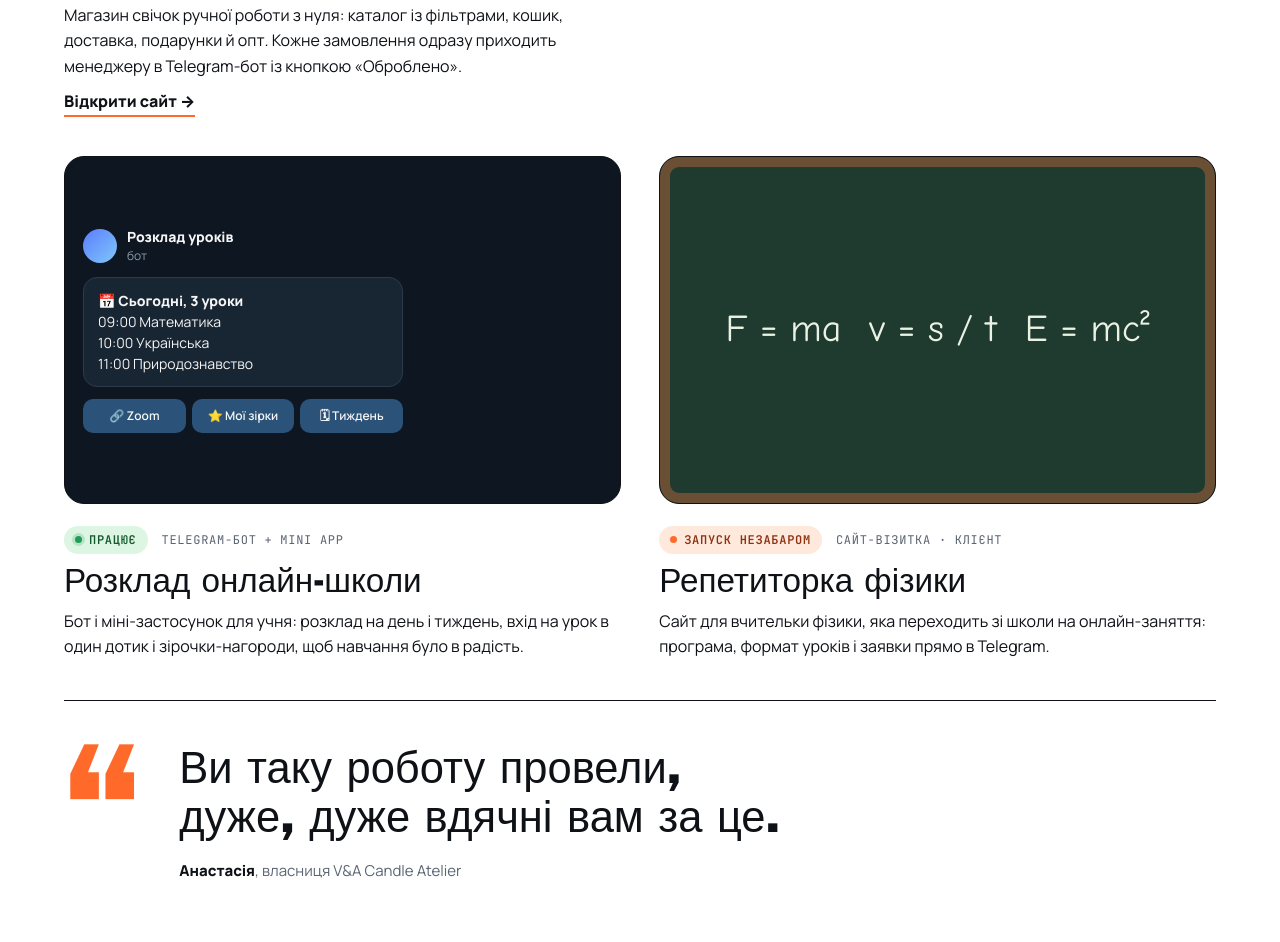
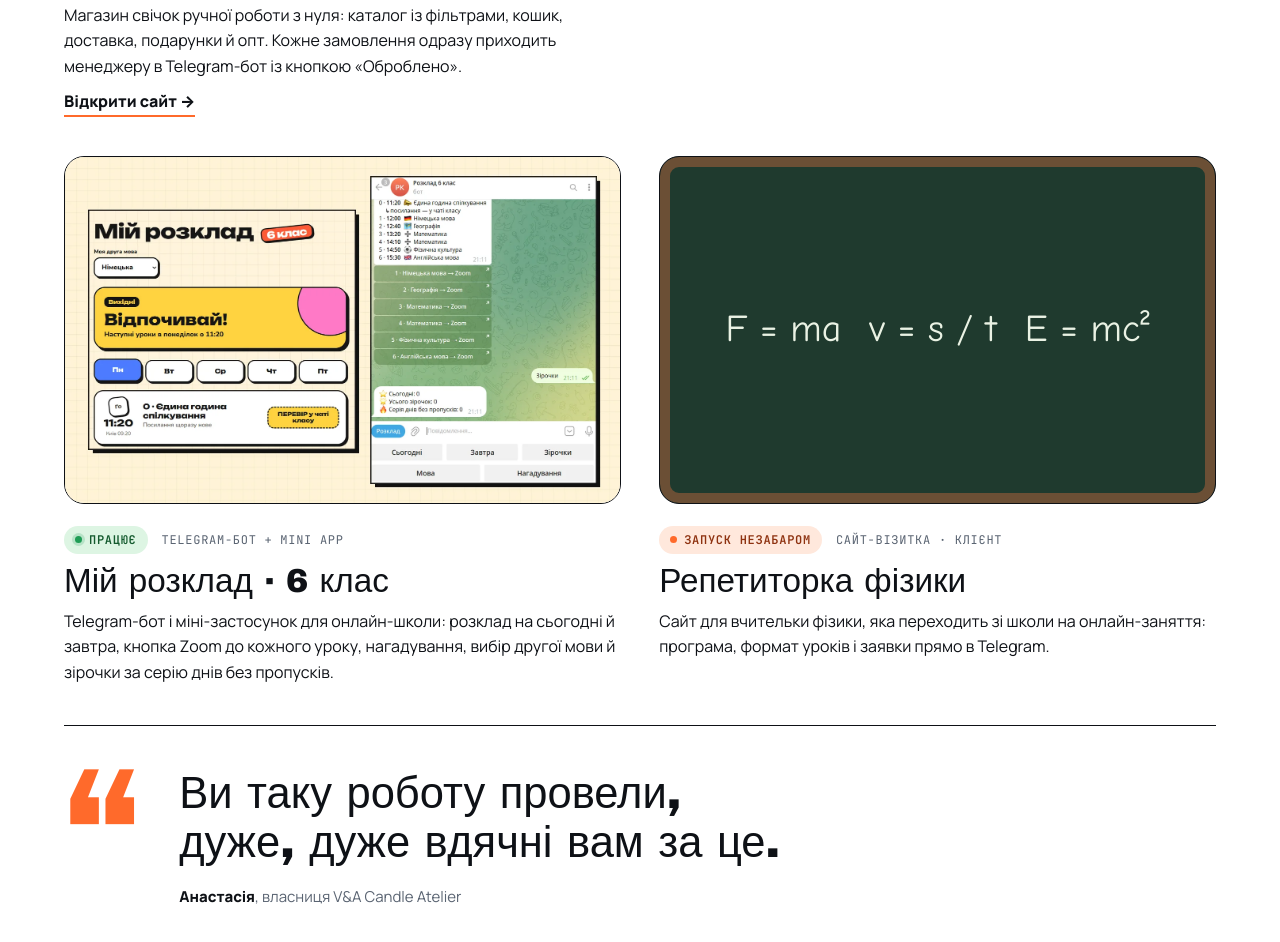
Before and after one commit to mariiaraievska-net/yeti, a plain HTML site: page index.html in a window 1280 px wide. Shown: the part 4491-5433 px from the top of the page. Drawn offline with Linux system fonts and the light colour scheme; animation ran at ten frames a second; a web font is replaced by a local one.

Commit message:
Schedule bot case: real Mini App and chat screenshots
Co-Authored-By: Claude Opus 5.5 <noreply@anthropic.com>
Claude-Session: https://claude.ai/code/session_01RW8DXGvXebdib7WeGxnmWj

```diff
--- a/index.html
+++ b/index.html
@@ -316,6 +316,7 @@ h1,h2{text-wrap:balance}
 .g-th img{display:block;width:100%;aspect-ratio:16/9;object-fit:cover;object-position:top;border-radius:7px}
 .g-th:hover{transform:translateY(-2px);border-color:var(--night)}
 .g-th[aria-pressed="true"]{border-color:var(--accent);color:var(--night)}
+.w-shot.shot-plain picture,.w-shot.shot-plain img{display:block;width:100%;height:100%;object-fit:cover}
 /* about */
 .about{display:grid;grid-template-columns:repeat(auto-fit,minmax(min(100%,380px),1fr));gap:clamp(32px,6vw,80px);align-items:start}
 .about-head{display:flex;flex-direction:column;gap:24px;position:sticky;top:96px}
@@ -871,15 +872,11 @@ h1,h2{text-wrap:balance}
       </article>
 
       <article class="work">
-        <div class="w-shot tgmock" aria-hidden="true">
-          <div class="tgm-head"><i></i><span><b>Розклад уроків</b><small>бот</small></span></div>
-          <div class="tgm-msg">📅 <b>Сьогодні, 3 уроки</b><br>09:00 Математика<br>10:00 Українська<br>11:00 Природознавство</div>
-          <div class="tgm-btns"><span>🔗 Zoom</span><span>⭐ Мої зірки</span><span>🗓 Тиждень</span></div>
-        </div>
+        <div class="w-shot shot-plain"><picture><source srcset="cases/schedule.webp" type="image/webp"><img src="cases/schedule.jpg" alt="Міні-застосунок «Мій розклад · 6 клас» і чат із ботом: уроки на день, кнопки Zoom до кожного уроку та зірочки" width="1400" height="875" loading="lazy"></picture></div>
         <div class="w-body">
           <div class="w-meta"><span class="live">Працює</span><span>Telegram-бот + Mini App</span></div>
-          <h3>Розклад онлайн-школи</h3>
-          <p>Бот і міні-застосунок для учня: розклад на день і тиждень, вхід на урок в один дотик і зірочки-нагороди, щоб навчання було в радість.</p>
+          <h3>Мій розклад · 6 клас</h3>
+          <p>Telegram-бот і міні-застосунок для онлайн-школи: розклад на сьогодні й завтра, кнопка Zoom до кожного уроку, нагадування, вибір другої мови й зірочки за серію днів без пропусків.</p>
         </div>
       </article>
 
```
Also changed, not shown: cases/schedule.jpg (added), cases/schedule.webp (added).
